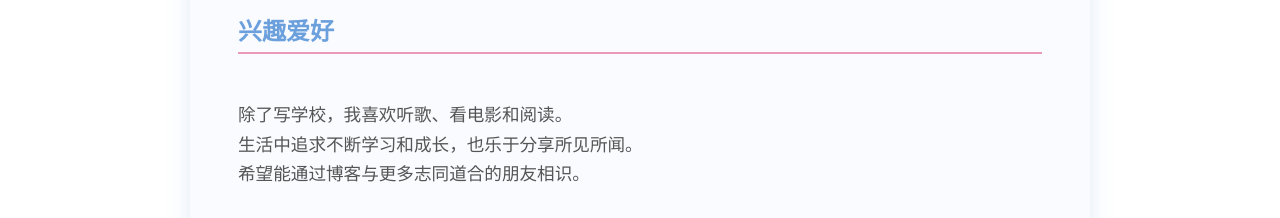
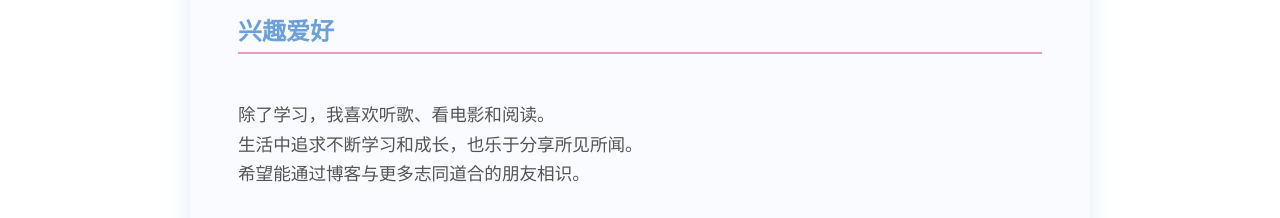
Before and after one commit to Corvt/MyBlog, a plain HTML site: page about.html in a window 1280 px wide. Shown: the part 1187-1405 px from the top of the page. Drawn offline with Linux system fonts and the light colour scheme.

Commit message:
Update about.html

```diff
--- a/about.html
+++ b/about.html
@@ -50,7 +50,7 @@
     <section>
       <h2>兴趣爱好</h2>
       <p>
-        除了写学校，我喜欢听歌、看电影和阅读。
+        除了学习，我喜欢听歌、看电影和阅读。
         生活中追求不断学习和成长，也乐于分享所见所闻。
         希望能通过博客与更多志同道合的朋友相识。
       </p>
```
